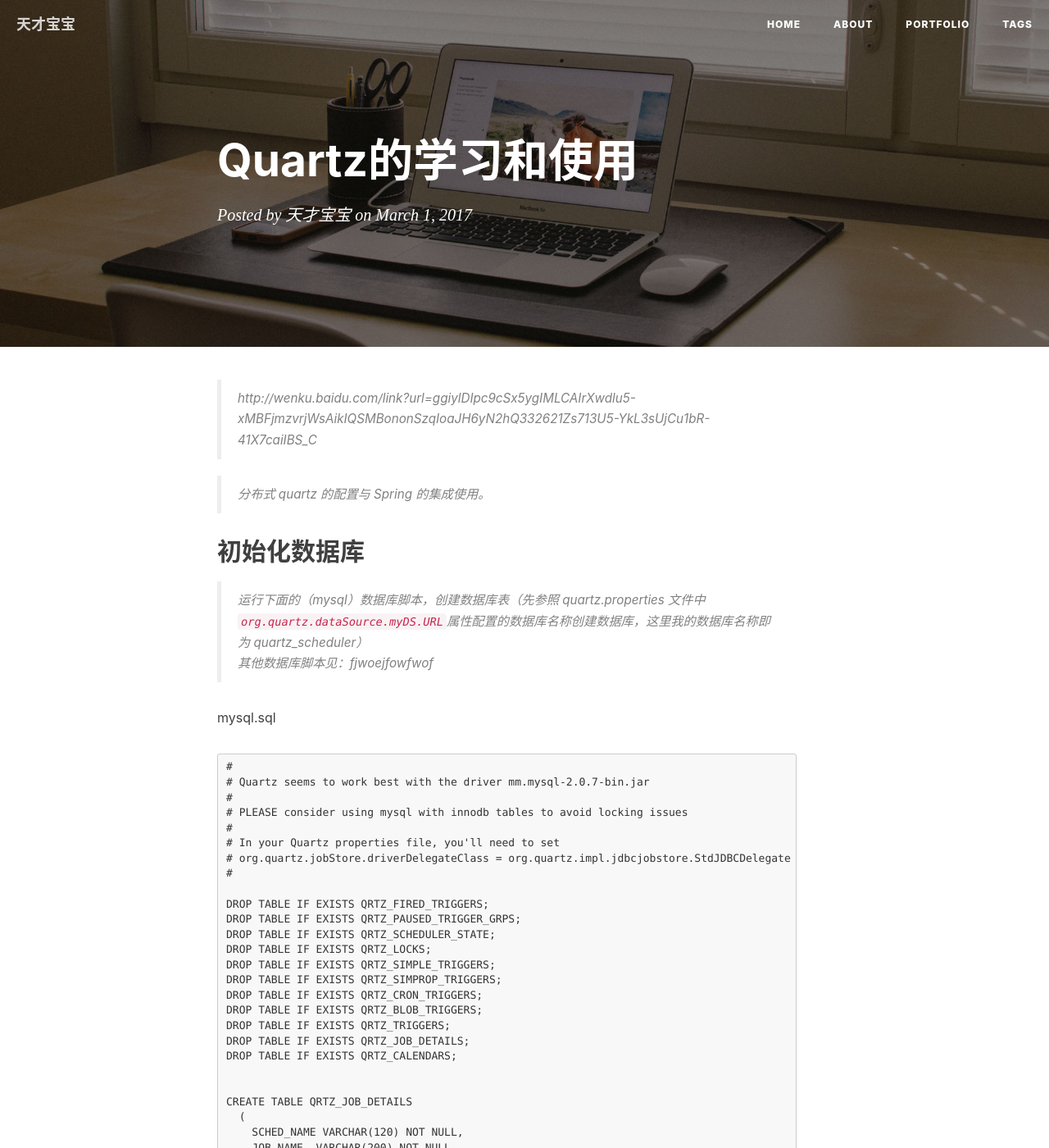
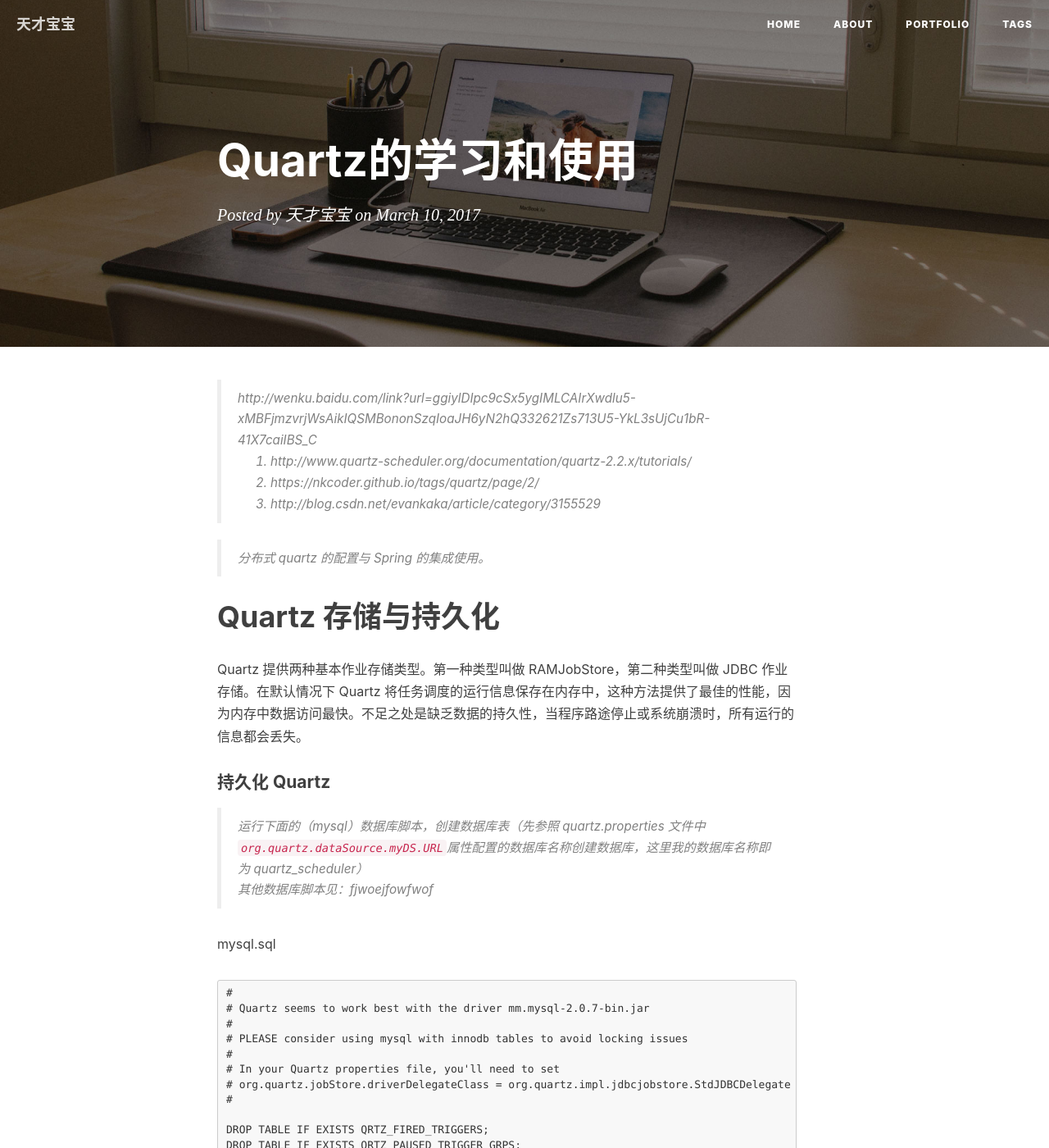
Before and after one commit to wanlp10/wuchao.github.io, a Jekyll site: the page built from _posts/2017-03-10-Quartz的学习和使用.md, in a window 1280 px wide and 1400 px high. Shown: the whole window at 82% size. Built offline with Jekyll 4.4.1, drawn with Linux system fonts in a browser that asks for light colours; nearby versions of some CDN libraries; our own code applies the rules of GitHub Pages for plain Markdown files; comment, search, counter and statistics services are not loaded; some of the changed text lies outside the part shown.

Commit message:
initial commit

```diff
--- a/_posts/2017-03-01-Quartz的学习和使用.md
+++ b/_posts/2017-03-10-Quartz的学习和使用.md
@@ -1,4 +1,8 @@
 > http://wenku.baidu.com/link?url=ggiylDIpc9cSx5ygIMLCAIrXwdlu5-xMBFjmzvrjWsAikIQSMBononSzqIoaJH6yN2hQ332621Zs713U5-YkL3sUjCu1bR-41X7caiIBS_C
+>
+> 1. http://www.quartz-scheduler.org/documentation/quartz-2.2.x/tutorials/
+> 2. https://nkcoder.github.io/tags/quartz/page/2/
+> 3. http://blog.csdn.net/evankaka/article/category/3155529
 
 
 
@@ -6,7 +10,11 @@
 
 
 
-## 初始化数据库
+# Quartz 存储与持久化
+
+Quartz 提供两种基本作业存储类型。第一种类型叫做 RAMJobStore，第二种类型叫做 JDBC 作业存储。在默认情况下 Quartz 将任务调度的运行信息保存在内存中，这种方法提供了最佳的性能，因为内存中数据访问最快。不足之处是缺乏数据的持久性，当程序路途停止或系统崩溃时，所有运行的信息都会丢失。
+
+#### 持久化 Quartz
 
 > 运行下面的（mysql）数据库脚本，创建数据库表（先参照 quartz.properties 文件中 `org.quartz.dataSource.myDS.URL`属性配置的数据库名称创建数据库，这里我的数据库名称即为 quartz_scheduler）
 >
@@ -537,7 +545,9 @@ public class JdbcJobCreateController {
 
 
 
-## 数据库表的结构
+## Quartz 持久化数据库结构
+
+> 参照：http://blog.csdn.net/evankaka/article/details/45540885
 
 
 
```
Also changed, not shown: _posts/2017-03-01-Liquibase的学习和使用.md (renamed from _posts/2017-02-25-Liquibase的学习和使用.md), _posts/2017-03-20-RabbitMQ的学习和使用.md (renamed from _posts/2017-03-22-RabbitMQ的学习和使用.md).
